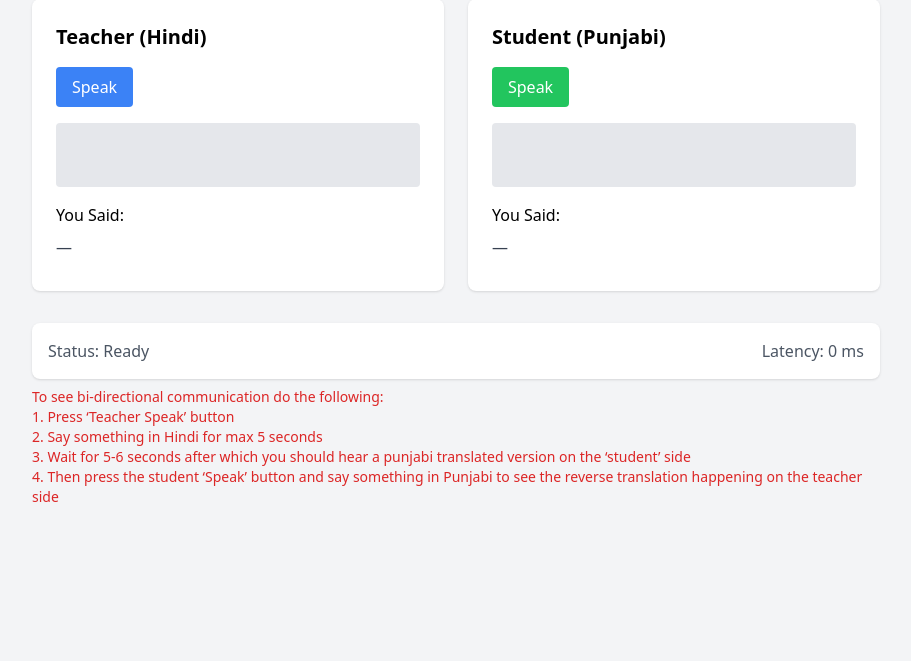
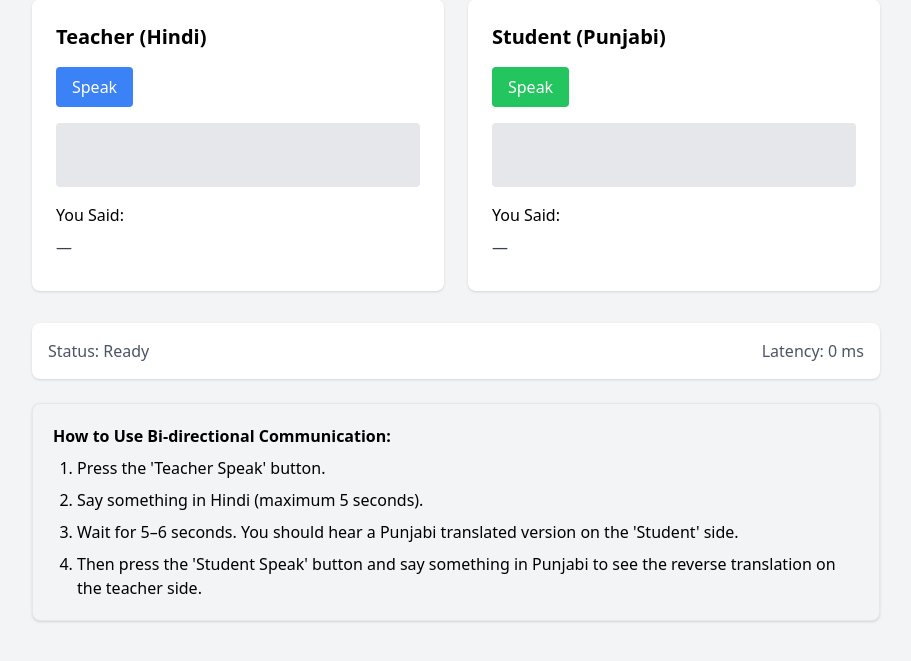
Before and after one commit to aashish-1990/lica-teacher-assist, a Flask app: page / in a window 1280 px wide. Shown: the part 93-754 px from the top of the page, without its empty margins (184-1095 px from the left). Run offline with Flask 3, Linux system fonts and the light colour scheme; some libraries are stand-ins or nearby versions.

Commit message:
Update index.html

```diff
--- a/templates/index.html
+++ b/templates/index.html
@@ -32,14 +32,23 @@
       <div class="text-gray-600">Latency: <span id="latency">0 ms</span></div>
     </footer>
     <!-- Instructions block added below -->
-    <div class="mt-2 text-sm text-red-600">
-      To see bi-directional communication do the following:<br>
-      1. Press ‘Teacher Speak’ button<br>
-      2. Say something in Hindi for max 5 seconds<br>
-      3. Wait for 5-6 seconds after which you should hear a punjabi translated version on the ‘student’ side<br>
-      4. Then press the student ‘Speak’ button and say something in Punjabi to see the reverse translation happening on the teacher side
+    <div class="mt-6 bg-gray-100 p-5 rounded-lg shadow border border-gray-200">
+      <div class="text-base font-semibold text-black mb-2">How to Use Bi-directional Communication:</div>
+      <ol class="list-decimal pl-6 space-y-2 text-black">
+        <li>
+          Press the <span class="font-medium">'Teacher Speak'</span> button.
+        </li>
+        <li>
+          Say something in Hindi (maximum 5 seconds).
+        </li>
+        <li>
+          Wait for 5–6 seconds. You should hear a Punjabi translated version on the <span class="font-medium">'Student'</span> side.
+        </li>
+        <li>
+          Then press the <span class="font-medium">'Student Speak'</span> button and say something in Punjabi to see the reverse translation on the teacher side.
+        </li>
+      </ol>
     </div>
-  </div>
   <script>
     const teacherBtn = document.getElementById('teacherSpeak');
     const studentBtn = document.getElementById('studentSpeak');
```
